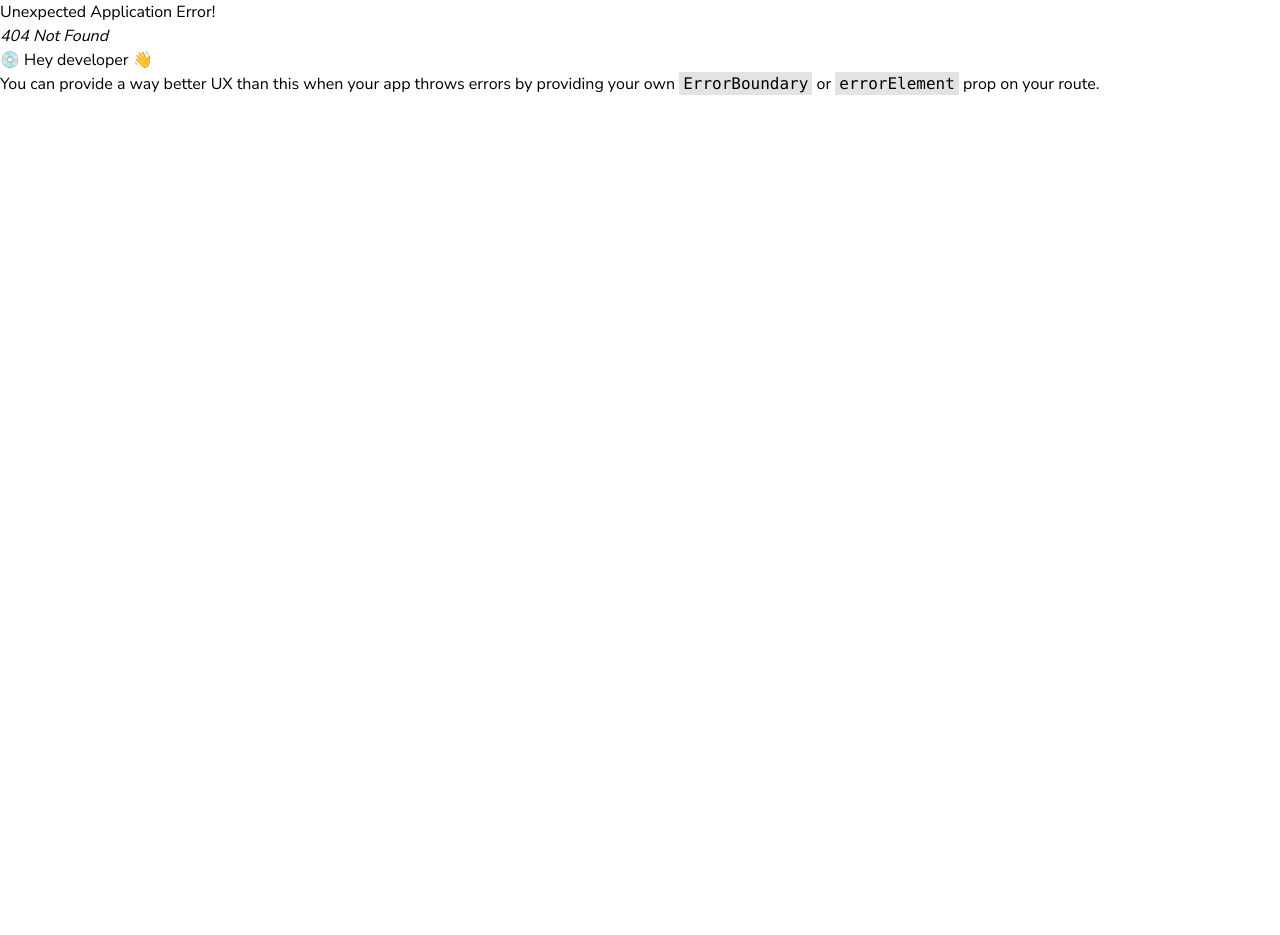
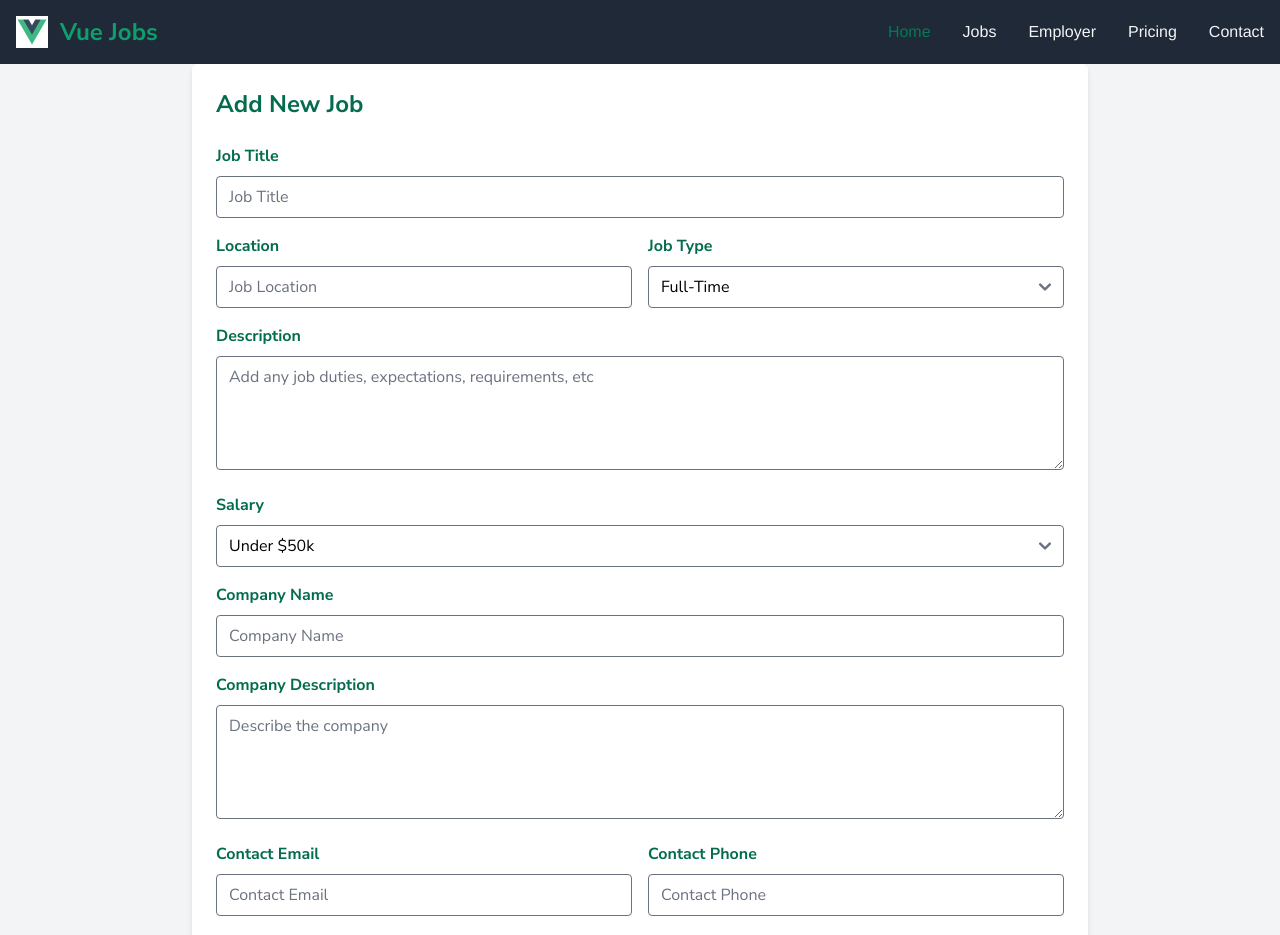
Before and after one commit to MikiChristian07/Vue-Jobs, a React (Vite) app: page /employer in a window 1280 px wide. Before the commit this address had no page. Shown: the top 935 px of the page. Before the commit the page ends 800 px from the top, so only its background shows below. Built offline with nearby package versions, Linux system fonts and the light colour scheme.

Commit message:
Finished the employer(Add-Job) page

```diff
--- a/src/App.jsx
+++ b/src/App.jsx
@@ -67,7 +67,7 @@ const App = () => {
         { index: true, element: <HomePage /> },
         { path: 'jobs', element: <JobsPage /> },
         {
-          path: 'add-job',
+          path: 'employer',
           element: <AddJobPage addJobSubmit={ addJob } />,
         },
         {
--- a/src/components/PathChoice.jsx
+++ b/src/components/PathChoice.jsx
@@ -16,7 +16,7 @@ const PathChoice = () => {
           <h2 className="relative text-2xl font-bold mb-4 text-color-change">Employer</h2>
           <p className="relative mb-4 text-color-change">Post jobs and find the best candidates.</p>
           <Link
-            to="/add-job"
+            to="/employer"
             className="
               relative bg-green-600 text-white
               py-2 px-4 rounded hover:bg-green-700
@@ -29,7 +29,14 @@ const PathChoice = () => {
           <img src="https://images.pexels.com/photos/3769990/pexels-photo-3769990.jpeg?auto=compress&cs=tinysrgb&w=600" alt="Job Seeker" className="relative mx-auto mb-4 w-24 h-24 object-cover rounded-full border-2 border-white" />
           <h2 className="relative text-2xl font-bold mb-4 text-color-change">Job Seeker</h2>
           <p className="relative mb-4 text-color-change">Find your dream job and apply now.</p>
-          <button className="relative bg-white text-green-600 py-2 px-4 rounded hover:bg-gray-200 transition-colors button-color-change">Job Seeker</button>
+          <Link
+            to="/jobs"
+            className="
+              relative bg-white text-green-600
+              py-2 px-4 rounded hover:bg-gray-200
+              transition-colors button-color-change">
+                Job Seeker
+          </Link>
         </div>
       </div>
     </div>
--- a/src/jobs.json
+++ b/src/jobs.json
@@ -141,6 +141,20 @@
         "Experience with creating wireframes, prototypes, and high-fidelity mockups.",
         "Excellent communication and teamwork skills."
       ]
+    },
+    {
+      "id": "ee7a",
+      "title": "Ethical Hacker",
+      "type": "Contract",
+      "location": "Delaware, USA",
+      "description": "You are to ensure that our systems are to eb well tested and secure form any malicious agents who intend to infiltrate our systems. This includes breaking down our system and identifying loopholes as well as placing in the right security measures to ensure it is not vulnerable to foreign agents and attacks ",
+      "salary": "$70k - $80k",
+      "company": {
+        "name": "Testnet Cyber LTD",
+        "description": "We are a company meant to help your digital needs",
+        "contactEmail": "mikitiki@gmail.com",
+        "contactPhone": "08137584244"
+      }
     }
   ]
 }
--- a/src/pages/AddJobPage.jsx
+++ b/src/pages/AddJobPage.jsx
@@ -13,6 +13,7 @@ const AddJobPage = ({ addJobSubmit }) => {
   const [companyDescription, setCompanyDescription] = useState("");
   const [contactEmail, setContactEmail] = useState("");
   const [contactPhone, setContactPhone] = useState("");
+  const [image, setImage] = useState(null);
 
   const navigate = useNavigate();
 
@@ -31,207 +32,196 @@ const AddJobPage = ({ addJobSubmit }) => {
         contactEmail,
         contactPhone,
       },
+      image,
     };
 
-    // Example of handling the form submission
     addJobSubmit(newJob);
-
-    toast.success('Job added successfully');
-
-    return navigate('/jobs')
-
-    // Reset the form after submission
-    // setTitle("");
-    // setType("");
-    // setLocation("");
-    // setDescription("");
-    // setSalary("");
-    // setCompanyName("");
-    // setCompanyDescription("");
-    // setContactEmail("");
-    // setContactPhone("");
+    toast.success("Job added successfully!");
+    navigate("/");
   };
 
   return (
-    <section className="bg--50">
-      <div className="container m-auto max-w-2xl py-24">
-        <div className="bg-white px-6 py-8 mb-4 shadow-md rounded-md border m-4 md:m-0">
+    <section className="max-w-4xl mx-auto p-6 bg-white rounded-md shadow-md">
+      <h2 className="text-2xl font-bold text-green-700 mb-6">Add New Job</h2>
       <form onSubmit={submitForm}>
-            <h2 className="text-3xl text-center font-semibold mb-6">Add Job</h2>
-
         <div className="mb-4">
-              <label htmlFor="type" className="block text-gray-700 font-bold mb-2">
-                Job Type
-              </label>
-              <select
-                id="type"
-                name="type"
-                className="border rounded w-full py-2 px-3"
-                required
-                value={type}
-                onChange={(e) => setType(e.target.value)}
-              >
-                <option value="">Select a Job Type</option>
-                <option value="Full-Time">Full-Time</option>
-                <option value="Part-Time">Part-Time</option>
-                <option value="Remote">Remote</option>
-                <option value="Internship">Internship</option>
-              </select>
-            </div>
-
-            <div className="mb-4">
-              <label htmlFor="title" className="block text-gray-700 font-bold mb-2">
-                Job Listing Name
+          <label htmlFor="title" className="block text-green-700 font-bold mb-2">
+            Job Title
           </label>
           <input
             type="text"
             id="title"
             name="title"
-                className="border rounded w-full py-2 px-3 mb-2"
-                placeholder="e.g., Software Engineer"
-                required
+            className="border rounded w-full py-2 px-3 focus:outline-none focus:ring-2 focus:ring-green-500"
+            placeholder="Job Title"
             value={title}
             onChange={(e) => setTitle(e.target.value)}
+            required
           />
         </div>
 
+        <div className="grid grid-cols-2 gap-4">
           <div className="mb-4">
-              <label htmlFor="description" className="block text-gray-700 font-bold mb-2">
-                Description
-              </label>
-              <textarea
-                id="description"
-                name="description"
-                className="border rounded w-full py-2 px-3"
-                rows="4"
-                placeholder="Add any job duties, expectations, requirements, etc"
-                value={description}
-                onChange={(e) => setDescription(e.target.value)}
-              ></textarea>
-            </div>
-
-            <div className="mb-4">
-              <label htmlFor="salary" className="block text-gray-700 font-bold mb-2">
-                Salary
-              </label>
-              <select
-                id="salary"
-                name="salary"
-                className="border rounded w-full py-2 px-3"
-                required
-                value={salary}
-                onChange={(e) => setSalary(e.target.value)}
-              >
-                <option value="">Select a Salary Range</option>
-                <option value="Under $50K">Under $50K</option>
-                <option value="$50K - 60K">$50K - $60K</option>
-                <option value="$60K - 70K">$60K - $70K</option>
-                <option value="$70K - 80K">$70K - $80K</option>
-                <option value="$80K - 90K">$80K - $90K</option>
-                <option value="$90K - 100K">$90K - $100K</option>
-                <option value="$100K - 125K">$100K - $125K</option>
-                <option value="$125K - 150K">$125K - $150K</option>
-                <option value="$150K - 175K">$150K - $175K</option>
-                <option value="$175K - 200K">$175K - $200K</option>
-                <option value="Over $200K">Over $200K</option>
-              </select>
-            </div>
-
-            <div className="mb-4">
-              <label htmlFor="location" className="block text-gray-700 font-bold mb-2">
+            <label htmlFor="location" className="block text-green-700 font-bold mb-2">
               Location
             </label>
             <input
               type="text"
               id="location"
               name="location"
-                className="border rounded w-full py-2 px-3 mb-2"
-                placeholder="Company Location"
-                required
+              className="border rounded w-full py-2 px-3 focus:outline-none focus:ring-2 focus:ring-green-500"
+              placeholder="Job Location"
               value={location}
               onChange={(e) => setLocation(e.target.value)}
+              required
             />
           </div>
 
-            <h3 className="text-2xl mb-5">Company Info</h3>
+          <div className="mb-4">
+            <label htmlFor="type" className="block text-green-700 font-bold mb-2">
+              Job Type
+            </label>
+            <select
+              id="type"
+              name="type"
+              className="border rounded w-full py-2 px-3 focus:outline-none focus:ring-2 focus:ring-green-500"
+              required
+              value={type}
+              onChange={(e) => setType(e.target.value)}
+            >
+              <option value="Full-Time">Full-Time</option>
+              <option value="Part-Time">Part-Time</option>
+              <option value="Contract">Contract</option>
+            </select>
+          </div>
+        </div>
 
         <div className="mb-4">
-              <label htmlFor="company" className="block text-gray-700 font-bold mb-2">
+          <label htmlFor="description" className="block text-green-700 font-bold mb-2">
+            Description
+          </label>
+          <textarea
+            id="description"
+            name="description"
+            className="border rounded w-full py-2 px-3 focus:outline-none focus:ring-2 focus:ring-green-500"
+            rows="4"
+            placeholder="Add any job duties, expectations, requirements, etc"
+            value={description}
+            onChange={(e) => setDescription(e.target.value)}
+            required
+          ></textarea>
+        </div>
+
+        <div className="mb-4">
+          <label htmlFor="salary" className="block text-green-700 font-bold mb-2">
+            Salary
+          </label>
+          <select
+            id="salary"
+            name="salary"
+            className="border rounded w-full py-2 px-3 focus:outline-none focus:ring-2 focus:ring-green-500"
+            required
+            value={salary}
+            onChange={(e) => setSalary(e.target.value)}
+          >
+            <option value="Under $50k">Under $50k</option>
+            <option value="$50k - $60k">$50k - $60k</option>
+            <option value="$60k - $70k">$60k - $70k</option>
+            <option value="$70k - $80k">$70k - $80k</option>
+          </select>
+        </div>
+
+        <div className="mb-4">
+          <label htmlFor="companyName" className="block text-green-700 font-bold mb-2">
             Company Name
           </label>
           <input
             type="text"
-                id="company"
-                name="company"
-                className="border rounded w-full py-2 px-3"
+            id="companyName"
+            name="companyName"
+            className="border rounded w-full py-2 px-3 focus:outline-none focus:ring-2 focus:ring-green-500"
             placeholder="Company Name"
             value={companyName}
             onChange={(e) => setCompanyName(e.target.value)}
+            required
           />
         </div>
 
         <div className="mb-4">
-              <label
-                htmlFor="company_description"
-                className="block text-gray-700 font-bold mb-2"
-              >
+          <label htmlFor="companyDescription" className="block text-green-700 font-bold mb-2">
             Company Description
           </label>
           <textarea
-                id="company_description"
-                name="company_description"
-                className="border rounded w-full py-2 px-3"
+            id="companyDescription"
+            name="companyDescription"
+            className="border rounded w-full py-2 px-3 focus:outline-none focus:ring-2 focus:ring-green-500"
             rows="4"
-                placeholder="What does your company do?"
+            placeholder="Describe the company"
             value={companyDescription}
             onChange={(e) => setCompanyDescription(e.target.value)}
+            required
           ></textarea>
         </div>
 
+        <div className="grid grid-cols-2 gap-4">
           <div className="mb-4">
-              <label htmlFor="contact_email" className="block text-gray-700 font-bold mb-2">
+            <label htmlFor="contactEmail" className="block text-green-700 font-bold mb-2">
               Contact Email
             </label>
             <input
               type="email"
-                id="contact_email"
-                name="contact_email"
-                className="border rounded w-full py-2 px-3"
-                placeholder="Email address for applicants"
-                required
+              id="contactEmail"
+              name="contactEmail"
+              className="border rounded w-full py-2 px-3 focus:outline-none focus:ring-2 focus:ring-green-500"
+              placeholder="Contact Email"
               value={contactEmail}
               onChange={(e) => setContactEmail(e.target.value)}
+              required
             />
           </div>
 
           <div className="mb-4">
-              <label htmlFor="contact_phone" className="block text-gray-700 font-bold mb-2">
+            <label htmlFor="contactPhone" className="block text-green-700 font-bold mb-2">
               Contact Phone
             </label>
             <input
               type="tel"
-                id="contact_phone"
-                name="contact_phone"
-                className="border rounded w-full py-2 px-3"
-                placeholder="Optional phone for applicants"
+              id="contactPhone"
+              name="contactPhone"
+              className="border rounded w-full py-2 px-3 focus:outline-none focus:ring-2 focus:ring-green-500"
+              placeholder="Contact Phone"
               value={contactPhone}
               onChange={(e) => setContactPhone(e.target.value)}
+              required
+            />
+          </div>
+        </div>
+
+        <div className="mb-4">
+          <label htmlFor="image" className="block text-green-700 font-bold mb-2">
+            Company Logo
+          </label>
+          <input
+            type="file"
+            id="image"
+            name="image"
+            className="border rounded w-full py-2 px-3 focus:outline-none focus:ring-2 focus:ring-green-500"
+            onChange={(e) => setImage(e.target.files[0])}
+            required
           />
         </div>
 
-            <div>
+        <div className="flex justify-end">
           <button
-                className="bg-red-500 hover:bg-red-600 text-white font-bold py-2 px-4 rounded-full w-full focus:outline-none focus:shadow-outline"
             type="submit"
+            className="bg-green-700 text-white font-bold py-2 px-4 rounded hover:bg-green-600 focus:outline-none focus:ring-2 focus:ring-green-500"
           >
             Add Job
           </button>
         </div>
       </form>
-        </div>
-      </div>
     </section>
   );
-}
+};
 
 export default AddJobPage;
```
Lines whose indentation alone changed are shown as unchanged.
